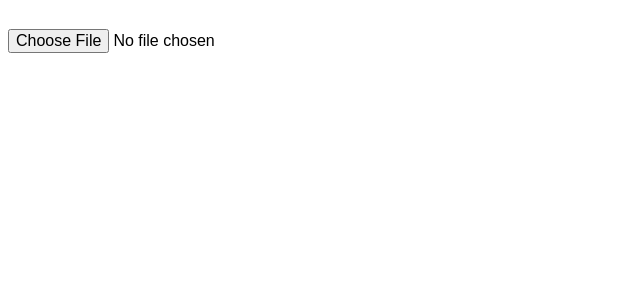
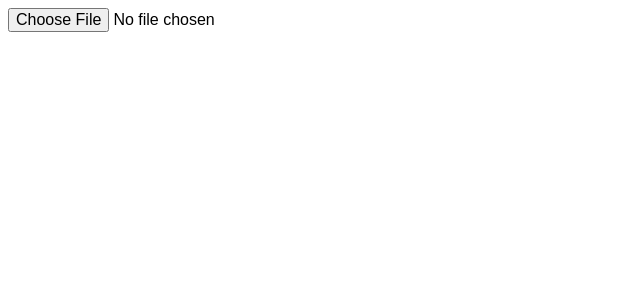
Before and after one commit to rustamyusupov/time-trial-timer, a React (Vite) app: page / in a window 1280 px wide. Shown: the top 300 px of the page, without its empty margins (0-640 px from the left). Built offline with nearby package versions, Linux system fonts and the light colour scheme.

Commit message:
Refactor App component to conditionally render tables for displaying participant data

```diff
--- a/src/components/App/App.jsx
+++ b/src/components/App/App.jsx
@@ -35,8 +35,8 @@ export const App = () => {
 
   return (
     <main className={css.root}>
-      <h1 className={css.title}>{data?.title}</h1>
-      <input className={css.input} type="file" onChange={handleChange} />
+      {data?.title ? <h1 className={css.title}>{data?.title}</h1> : null}
+      {participants.length > 0 ? (
         <div className={css.tables}>
           <table>
             <tbody>
@@ -45,6 +45,8 @@ export const App = () => {
               ))}
             </tbody>
           </table>
+
+          {results.length > 0 ? (
             <table>
               <tbody>
                 {results.map(([key, item]) => (
@@ -52,7 +54,10 @@ export const App = () => {
                 ))}
               </tbody>
             </table>
+          ) : null}
         </div>
+      ) : null}
+      <input type="file" onChange={handleChange} />
     </main>
   );
 };
--- a/src/components/App/App.module.css
+++ b/src/components/App/App.module.css
@@ -3,12 +3,9 @@
   flex-direction: column;
 }
 
-.input {
-  margin-bottom: 10px;
-}
-
 .tables {
   display: flex;
+  margin-bottom: 20px;
 
   table:not(:last-child) {
     margin-right: 50px;
```
Lines whose indentation alone changed are shown as unchanged.
